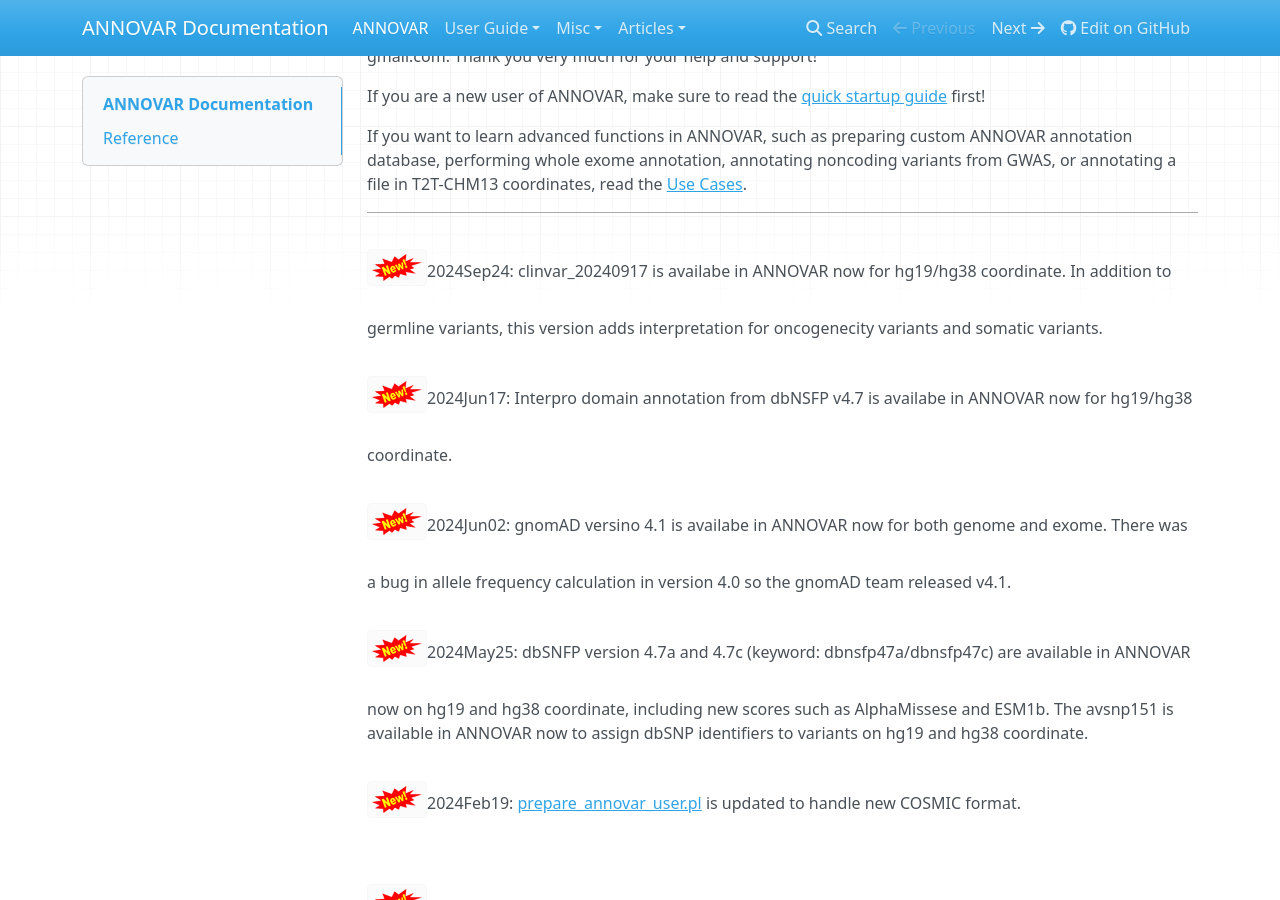
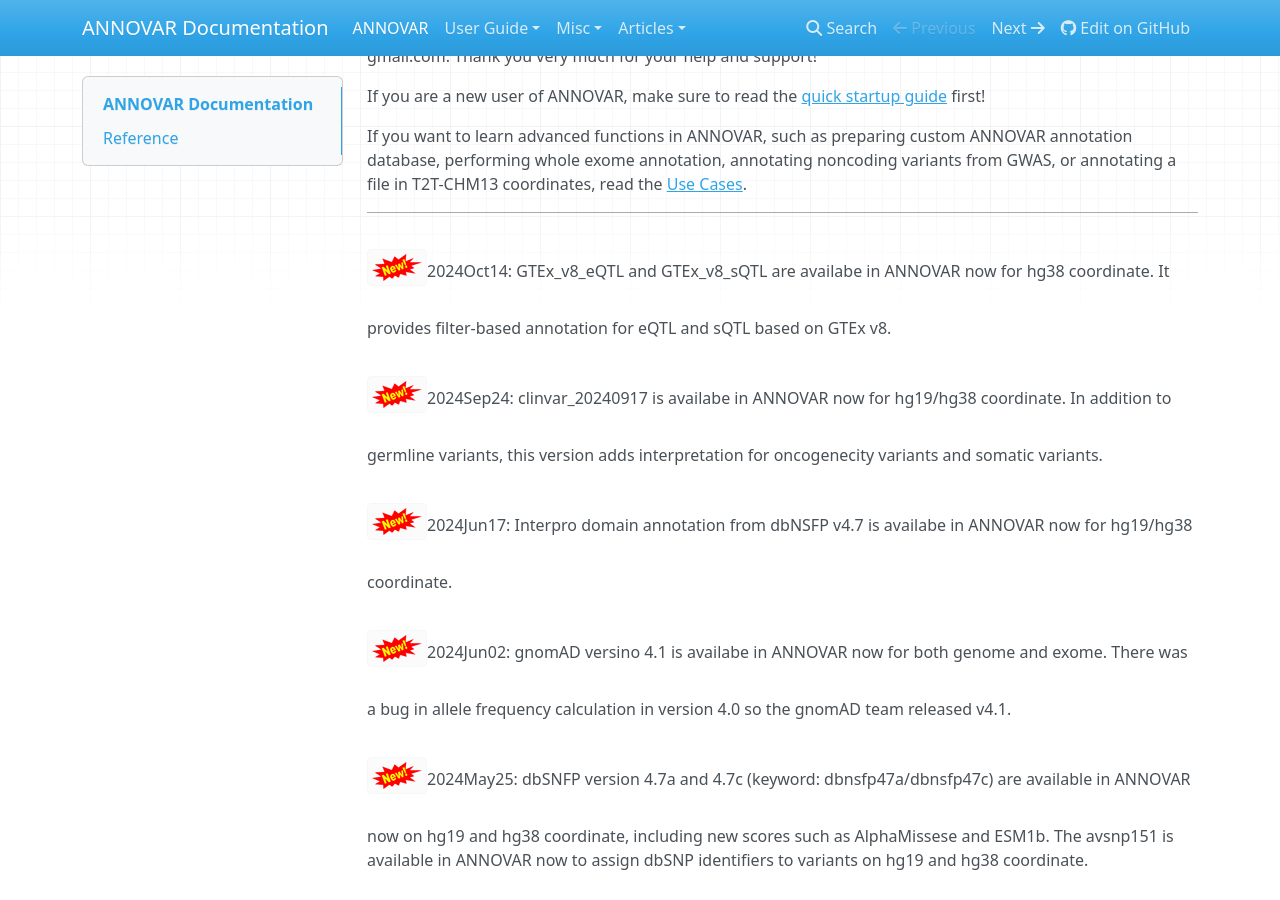
Before and after one commit to WGLab/doc-ANNOVAR, an MkDocs documentation site: the page built from docs/index.md, in a window 1280 px wide and 900 px high, scrolled down 674 px. Built offline with MkDocs 1.6.1, drawn with Linux system fonts in a browser that asks for light colours; nearby versions of some CDN libraries.

Commit message:
Update index.md

```diff
--- a/docs/index.md
+++ b/docs/index.md
@@ -14,6 +14,8 @@ If you are a new user of ANNOVAR, make sure to read the [quick startup guide](us
 If you want to learn advanced functions in ANNOVAR, such as preparing custom ANNOVAR annotation database, performing whole exome annotation, annotating noncoding variants from GWAS, or annotating a file in T2T-CHM13 coordinates, read the [Use Cases](user-guide/use_case.md).
 
 ---
+
+![new](img/new.png)2024Oct14: GTEx_v8_eQTL and GTEx_v8_sQTL are availabe in ANNOVAR now for hg38 coordinate. It provides filter-based annotation for eQTL and sQTL based on GTEx v8.
 
 ![new](img/new.png)2024Sep24: clinvar_20240917 is availabe in ANNOVAR now for hg19/hg38 coordinate. In addition to germline variants, this version adds interpretation for oncogenecity variants and somatic variants.
 
```
